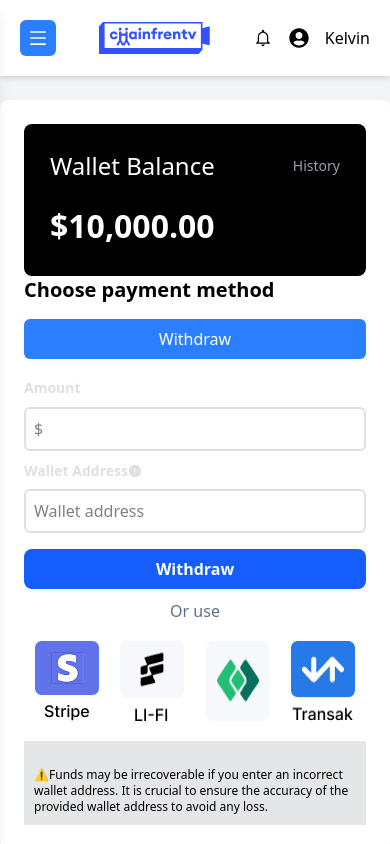
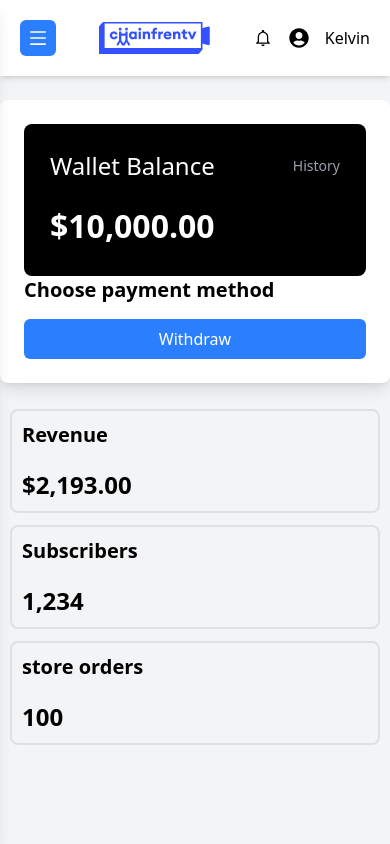
Before and after one commit to GAMSH655/ChainFren, a React (Vite) app: page /monetization in a window 390 px wide. Built offline with nearby package versions, Linux system fonts and the light colour scheme.

Commit message:
added functionallity to show the payment

```diff
--- a/src/Pages/Monetization.jsx
+++ b/src/Pages/Monetization.jsx
@@ -1,5 +1,4 @@
 import React from 'react'
-import { useState } from 'react'
 import Sidebar from '../Sidebar'
 import Header from '../Header'
 import Ramp from "../assets/Ramp.png";
@@ -7,8 +6,13 @@ import Tranzak from "../assets/Tranzak.png"
 import Stripe from "../assets/Stripe.png"
 import Lefi from "../assets/Lefi.png"
 import { AiFillExclamationCircle } from "react-icons/ai";
+import { useState } from 'react';
+const Monetization = () => {
+  const [showPayment, setShowPayment] = useState(false);
 
-const Monetization = () => {
+  const showPaymntHandler = () =>{
+    setShowPayment(!showPayment)
+  }
      const [sidebarOpen, setSidebarOpen] = useState(false);
   return (
     <div className="flex h-screen bg-gray-100">
@@ -28,8 +32,8 @@ const Monetization = () => {
 
          </div>
          <h3 className="font-bold text-xl">Choose payment method</h3>
-         <button className="capitalize w-full mt-[15px] p-[8px] bg-blue-500 rounded-md text-white"> withdraw</button>
-            <div className="mt-4">
+         <button className="capitalize w-full mt-[15px] p-[8px] bg-blue-500 rounded-md text-white" onClick={showPaymntHandler}> withdraw</button>
+          {showPayment &&   <div className="mt-4">
            <label className="text-sm font-semibold text-[#DFE0E1]">Amount</label>
            <input
              type="number"
@@ -58,12 +62,12 @@ const Monetization = () => {
             <p className="text-xs  mt-4">
           ⚠️Funds may be irrecoverable if you enter an incorrect wallet address. It is crucial to ensure the accuracy of the provided wallet address to avoid any loss.
         </p>
-            </div>
+       </div>
 
-         </div>
+         </div>}
       </div>
-          <div>
-            <div className="flex flex-col w-full gap-3  md:grid  md:grid-cols-2 md:gap-2 p-[10px]">
+          <div  className='w-full mt-4 md:mt-0'>
+            <div className="flex flex-col  gap-3   md:grid  md:grid-cols-2 md:gap-2 p-[10px]">
             <div className=" col-span-1 border-2 border-[#DFE0E1] rounded-lg">
               <h3 className="font-bold text-xl  p-[10px]">Revenue</h3>
               <p className="text-2xl font-bold p-[10px]">$2,193.00</p>
```
